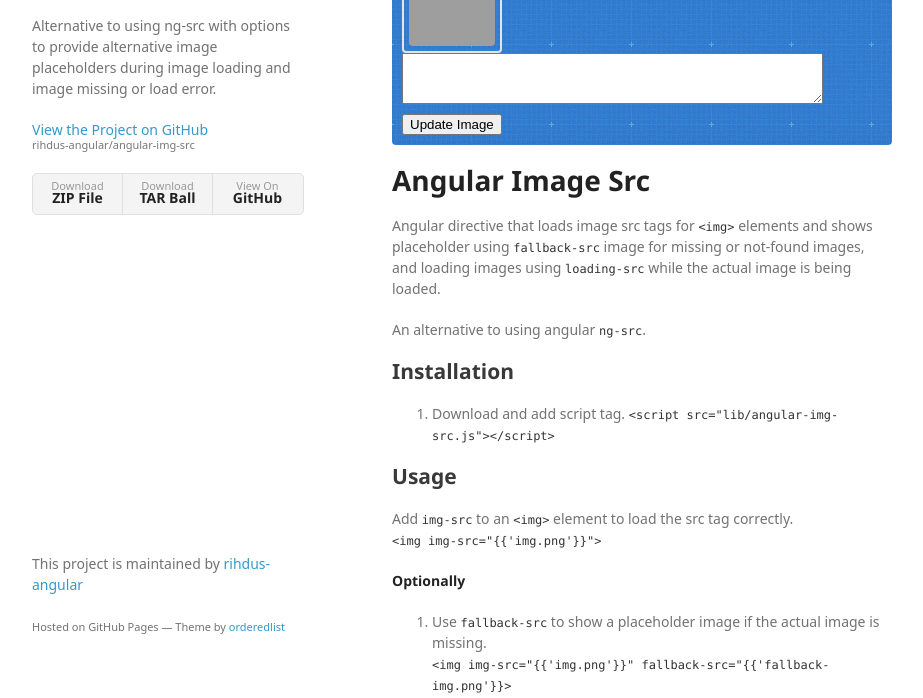
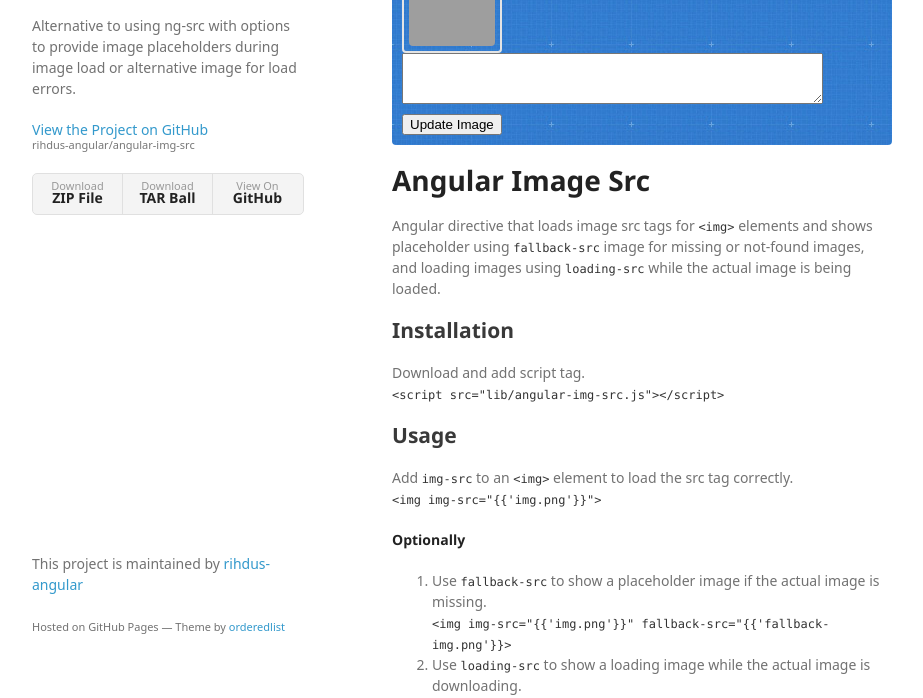
Before and after one commit to rihdus-angular/angular-img-src, a website: page index.html in a window 1280 px wide. Shown: the part 94-792 px from the top of the page, without its empty margins (178-1101 px from the left). Drawn offline with nearby package versions, Linux system fonts and the light colour scheme; grey boxes are pictures that could not be loaded; a web font is replaced by a local one.

Commit message:
Readme update

```diff
--- a/index.html
+++ b/index.html
@@ -22,8 +22,8 @@
 
 	<header>
 		<h1>Angular-img-src</h1>
-		<p>Alternative to using ng-src with options to provide alternative image placeholders
-			during image loading and image missing or load error.</p>
+		<p>Alternative to using ng-src with options to provide image placeholders
+			during image load or alternative image for load errors.</p>
 
 		<p class="view"><a href="https://github.com/rihdus-angular/angular-img-src">View the
 			Project on GitHub
@@ -103,17 +103,14 @@
 			<code>loading-src</code> while the actual image is
 			being loaded.</p>
 
-		<p>An alternative to using angular <code>ng-src</code>.</p>
-
 		<h2>
 			<a id="installation" class="anchor" href="#installation" aria-hidden="true"><span
 				aria-hidden="true" class="octicon octicon-link"></span></a>Installation</h2>
 
-		<ol>
-			<li>Download and add script tag.
-				<code>&lt;script src="lib/angular-img-src.js"&gt;&lt;/script&gt;</code>
-			</li>
-		</ol>
+		<p>
+			Download and add script tag.<br>
+			<code>&lt;script src="lib/angular-img-src.js"&gt;&lt;/script&gt;</code>
+		</p>
 
 		<h2>
 			<a id="usage" class="anchor" href="#usage" aria-hidden="true"><span
```
Also changed, not shown: README.md.
